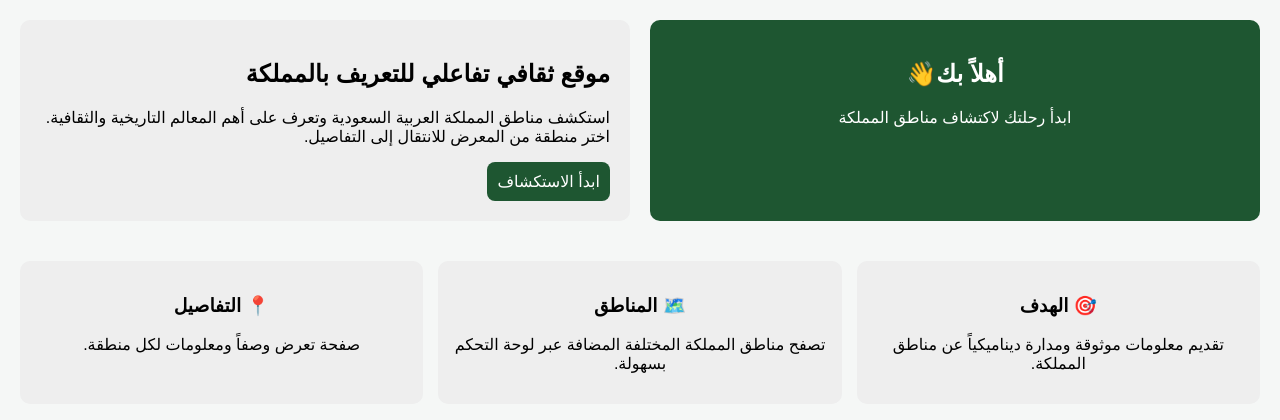
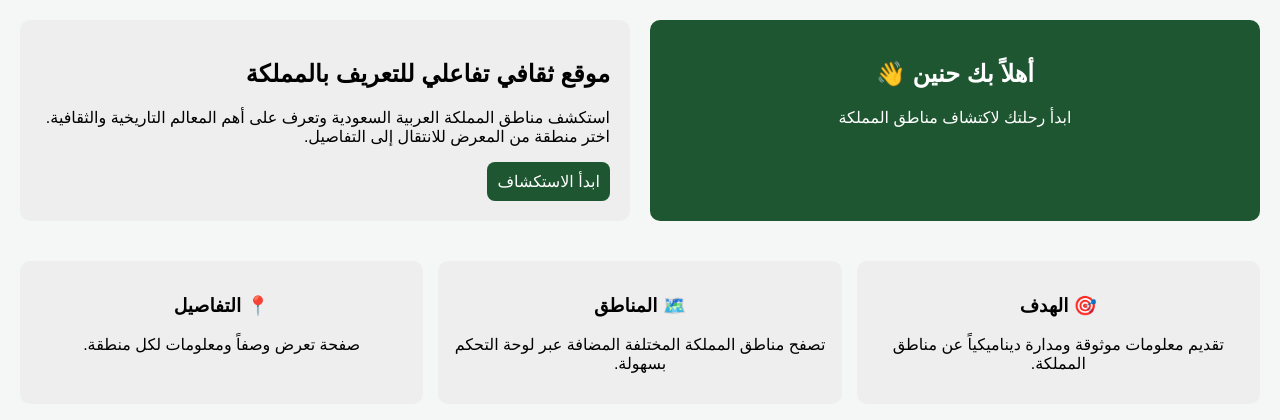
Before and after one commit to sarahalrowaily/saudi-website-project, a PHP site: page / in a window 1280 px wide. Shown: the part 67-487 px from the top of the page. Run offline with PHP 8.4, Linux system fonts and the light colour scheme.

Commit message:
Update greeting message in index.php

```diff
--- a/index.php
+++ b/index.php
@@ -36,7 +36,7 @@ include("config.php");
         </div>
 
         <div class="hero-box">
-            <h2> أهلاً بك👋</h2>
+            <h2> أهلاً بك حنين 👋</h2>
             <p>ابدأ رحلتك لاكتشاف مناطق المملكة</p>
         </div>
     </section>
```
